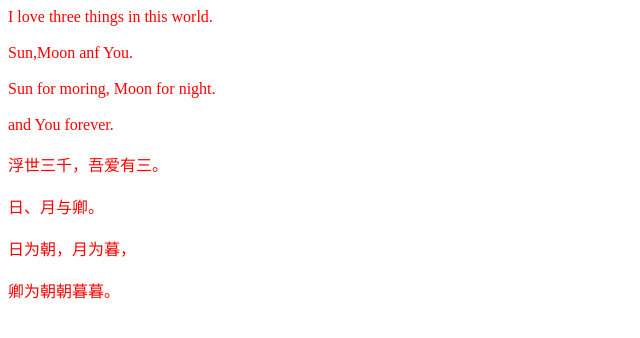
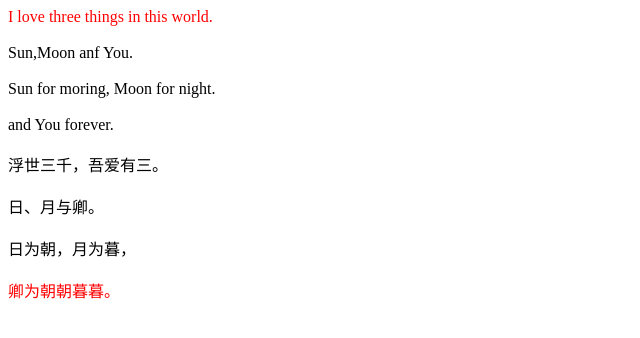
Before and after one commit to Monica-whiteCat/Monica-whiteCat.github.io, a plain HTML site: page index.html in a window 1280 px wide. Shown: the whole page, without its empty margins (0-640 px from the left). Drawn offline with Linux system fonts and the light colour scheme.

Commit message:
first
first

```diff
--- a/index.html
+++ b/index.html
@@ -1,4 +1,4 @@
-<font color="red">I love three things in this world. <br/>
+<font color="red">I love three things in this world. <br/></font>
  <br/>
 Sun,Moon anf You. <br/>
  <br/>
@@ -12,4 +12,4 @@ and You forever. <br/>
  <br/>
 日为朝，月为暮， <br/>
  <br/>
- 卿为朝朝暮暮。</font>
+<font color="red"> 卿为朝朝暮暮。</font>
```
